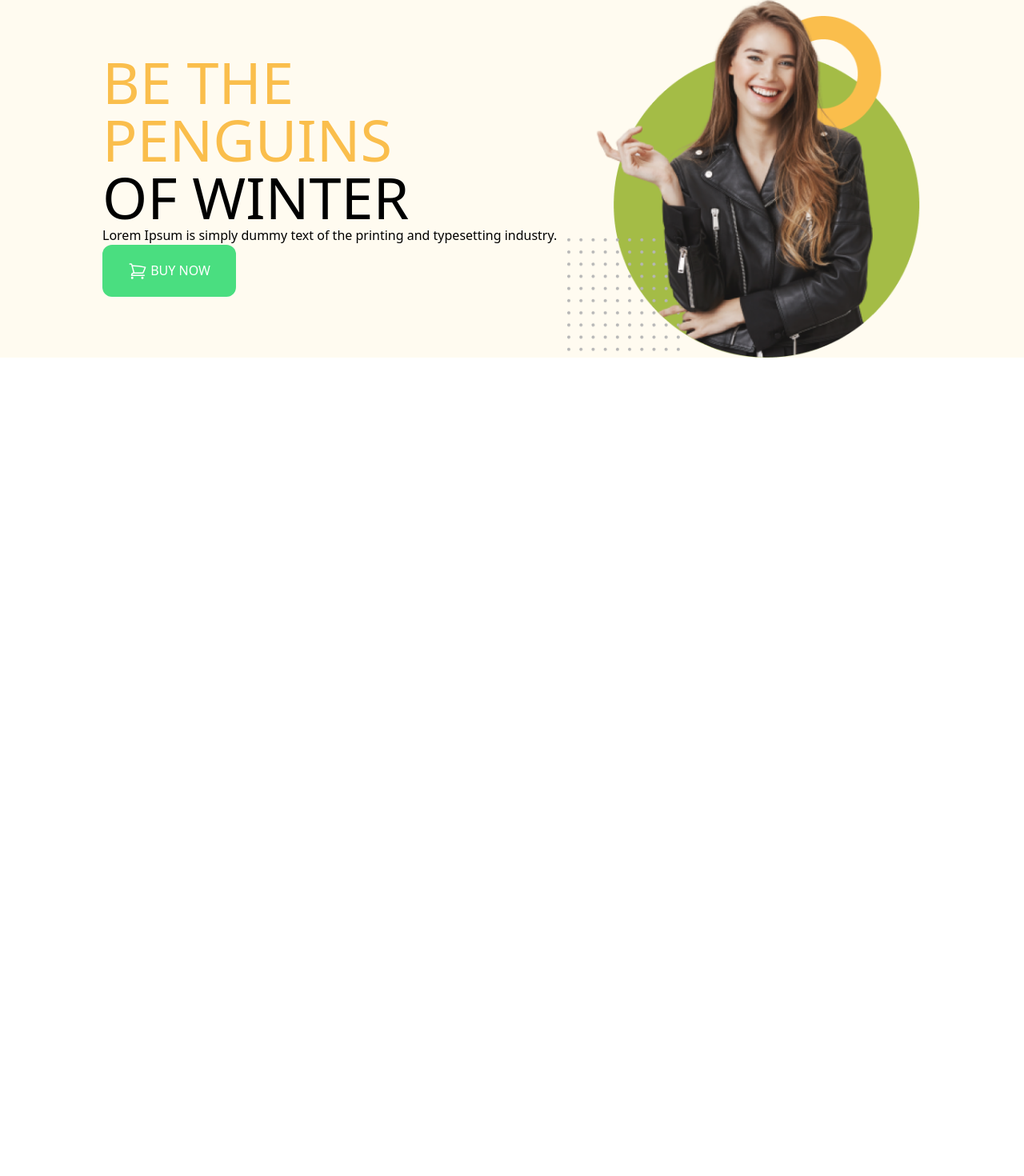
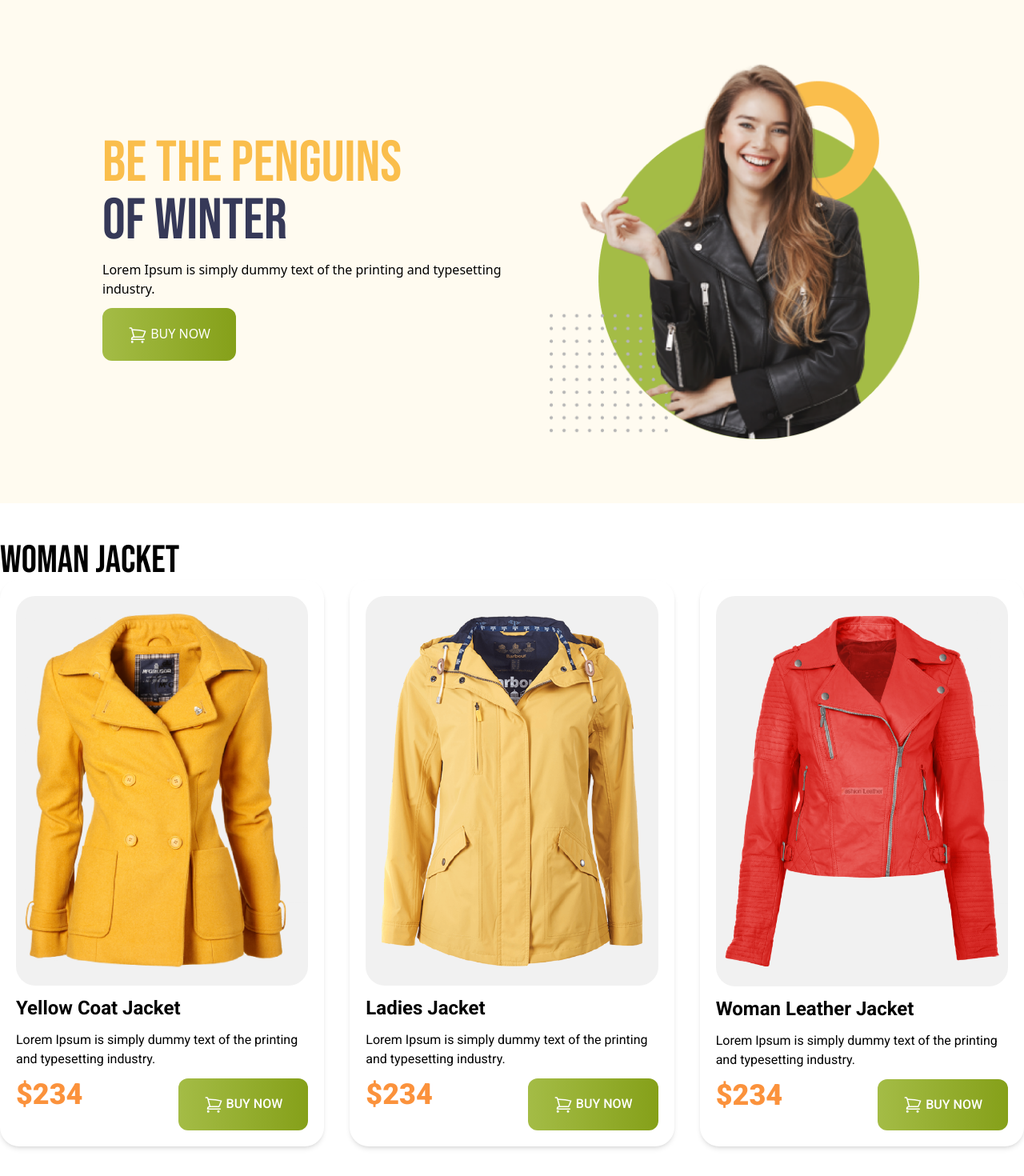
Before and after one commit to parvez1407/penguin-fashion-tailwind, a plain HTML site: page index.html in a window 1280 px wide. Shown: the part 10-1480 px from the top of the page at 80% size. Before the commit the page ends 800 px from the top, so only its background shows below. Drawn offline with nearby package versions, Linux system fonts and the light colour scheme.

Commit message:
womens jecket section completed with responsive

```diff
--- a/index.html
+++ b/index.html
@@ -6,23 +6,36 @@
     <meta name="viewport" content="width=device-width, initial-scale=1.0">
     <title>Penguin Fashion</title>
     <script src="https://cdn.tailwindcss.com"></script>
+    <!-- Google fonts  -->
+    <link rel="preconnect" href="https://fonts.googleapis.com">
+    <link rel="preconnect" href="https://fonts.gstatic.com" crossorigin>
+    <link href="https://fonts.googleapis.com/css2?family=Bebas+Neue&family=Roboto:ital,wght@0,100;0,300;0,400;0,500;0,700;0,900;1,100;1,300;1,400;1,500;1,700;1,900&display=swap" rel="stylesheet">
+    <style>
+        .font-bebas {
+            font-family: "Bebas Neue", sans-serif;
+        }
+
+        .font-roboto {
+            font-family: "Roboto", sans-serif;
+        }
+    </style>
 </head>
 
 <body>
-    <header class="bg-[#FFFBF0] px-32">
+    <header class="bg-[#FFFBF0] py-20 px-4 md:px-32">
         <!-- Nav Section -->
         <nav>
 
         </nav>
         <!-- Banner Section -->
-        <div class="flex justify-center items-center">
-            <div>
-                <h1 class="text-7xl uppercase">
+        <div class="flex flex-col md:flex-row justify-center items-center">
+            <div class="space-y-3">
+                <h1 class="text-7xl uppercase font-bebas text-[#363958]">
                     <span class="text-[#FABE4C]">Be the Penguins</span>
                     <br> of Winter
                 </h1>
                 <p>Lorem Ipsum is simply dummy text of the printing and typesetting industry.</p>
-                <button class="py-5 px-8 bg-green-400 rounded-xl text-white font-medium">
+                <button class="py-5 px-8 bg-gradient-to-r from-[#A4BC46] to-[#85A019] rounded-xl text-white font-medium">
                     <svg xmlns="http://www.w3.org/2000/svg" fill="none" viewBox="0 0 24 24" stroke-width="1.5" stroke="currentColor" class="size-6 inline">
                         <path stroke-linecap="round" stroke-linejoin="round" d="M2.25 3h1.386c.51 0 .955.343 1.087.835l.383 1.437M7.5 14.25a3 3 0 0 0-3 3h15.75m-12.75-3h11.218c1.121-2.3 2.1-4.684 2.924-7.138a60.114 60.114 0 0 0-16.536-1.84M7.5 14.25 5.106 5.272M6 20.25a.75.75 0 1 1-1.5 0 .75.75 0 0 1 1.5 0Zm12.75 0a.75.75 0 1 1-1.5 0 .75.75 0 0 1 1.5 0Z" />
                       </svg>
@@ -36,8 +49,68 @@
         </div>
     </header>
 
-    <main>
+    <main class="max-w-7xl mx-auto">
+        <!-- Women section -->
+        <section class="py-12">
+            <h3 class="text-5xl uppercase font-bebas">W0Man Jacket</h3>
+            <!-- Jackets Container -->
+            <div class="grid grid-cols-1 md:grid-cols-3 gap-8 font-roboto ">
+                <!-- jacket 1 -->
+                <div class="space-y-3 p-5 rounded-3xl shadow-md">
+                    <div class="bg-[#F1F1F1] rounded-3xl py-5">
+                        <img src="images/jacket-1.png" alt="women-jacket-1">
+                    </div>
+                    <h4 class="text-2xl font-bold">Yellow Coat Jacket </h4>
+                    <p>Lorem Ipsum is simply dummy text of the printing and typesetting industry.</p>
+                    <div class="flex justify-between">
+                        <h3 class="text-4xl font-black text-orange-400">$234</h3>
+                        <button class="py-5 px-8 bg-gradient-to-r from-[#A4BC46] to-[#85A019] rounded-xl text-white font-medium">
+                            <svg xmlns="http://www.w3.org/2000/svg" fill="none" viewBox="0 0 24 24" stroke-width="1.5" stroke="currentColor" class="size-6 inline">
+                                <path stroke-linecap="round" stroke-linejoin="round" d="M2.25 3h1.386c.51 0 .955.343 1.087.835l.383 1.437M7.5 14.25a3 3 0 0 0-3 3h15.75m-12.75-3h11.218c1.121-2.3 2.1-4.684 2.924-7.138a60.114 60.114 0 0 0-16.536-1.84M7.5 14.25 5.106 5.272M6 20.25a.75.75 0 1 1-1.5 0 .75.75 0 0 1 1.5 0Zm12.75 0a.75.75 0 1 1-1.5 0 .75.75 0 0 1 1.5 0Z" />
+                              </svg>
 
+                            BUY NOW
+                        </button>
+                    </div>
+                </div>
+                <!-- jacket 2 -->
+                <div class="space-y-3 p-5 rounded-3xl shadow-md">
+                    <div class="bg-[#F1F1F1] rounded-3xl py-5">
+                        <img src="images/jacket-2.png" alt="women-jacket-2">
+                    </div>
+                    <h4 class="text-2xl font-bold">Ladies Jacket </h4>
+                    <p>Lorem Ipsum is simply dummy text of the printing and typesetting industry.</p>
+                    <div class="flex justify-between">
+                        <h3 class="text-4xl font-black text-orange-400">$234</h3>
+                        <button class="py-5 px-8 bg-gradient-to-r from-[#A4BC46] to-[#85A019] rounded-xl text-white font-medium">
+                            <svg xmlns="http://www.w3.org/2000/svg" fill="none" viewBox="0 0 24 24" stroke-width="1.5" stroke="currentColor" class="size-6 inline">
+                                <path stroke-linecap="round" stroke-linejoin="round" d="M2.25 3h1.386c.51 0 .955.343 1.087.835l.383 1.437M7.5 14.25a3 3 0 0 0-3 3h15.75m-12.75-3h11.218c1.121-2.3 2.1-4.684 2.924-7.138a60.114 60.114 0 0 0-16.536-1.84M7.5 14.25 5.106 5.272M6 20.25a.75.75 0 1 1-1.5 0 .75.75 0 0 1 1.5 0Zm12.75 0a.75.75 0 1 1-1.5 0 .75.75 0 0 1 1.5 0Z" />
+                              </svg>
+
+                            BUY NOW
+                        </button>
+                    </div>
+                </div>
+                <!-- jacket 3 -->
+                <div class="space-y-3 p-5 rounded-3xl shadow-md">
+                    <div class="bg-[#F1F1F1] rounded-3xl py-5">
+                        <img src="images/jacket-3.png" alt="women-jacket-3">
+                    </div>
+                    <h4 class="text-2xl font-bold">Woman Leather Jacket </h4>
+                    <p>Lorem Ipsum is simply dummy text of the printing and typesetting industry.</p>
+                    <div class="flex justify-between">
+                        <h3 class="text-4xl font-black text-orange-400">$234</h3>
+                        <button class="py-5 px-8 bg-gradient-to-r from-[#A4BC46] to-[#85A019] rounded-xl text-white font-medium">
+                            <svg xmlns="http://www.w3.org/2000/svg" fill="none" viewBox="0 0 24 24" stroke-width="1.5" stroke="currentColor" class="size-6 inline">
+                                <path stroke-linecap="round" stroke-linejoin="round" d="M2.25 3h1.386c.51 0 .955.343 1.087.835l.383 1.437M7.5 14.25a3 3 0 0 0-3 3h15.75m-12.75-3h11.218c1.121-2.3 2.1-4.684 2.924-7.138a60.114 60.114 0 0 0-16.536-1.84M7.5 14.25 5.106 5.272M6 20.25a.75.75 0 1 1-1.5 0 .75.75 0 0 1 1.5 0Zm12.75 0a.75.75 0 1 1-1.5 0 .75.75 0 0 1 1.5 0Z" />
+                              </svg>
+
+                            BUY NOW
+                        </button>
+                    </div>
+                </div>
+            </div>
+        </section>
     </main>
 
     <footer>
```
